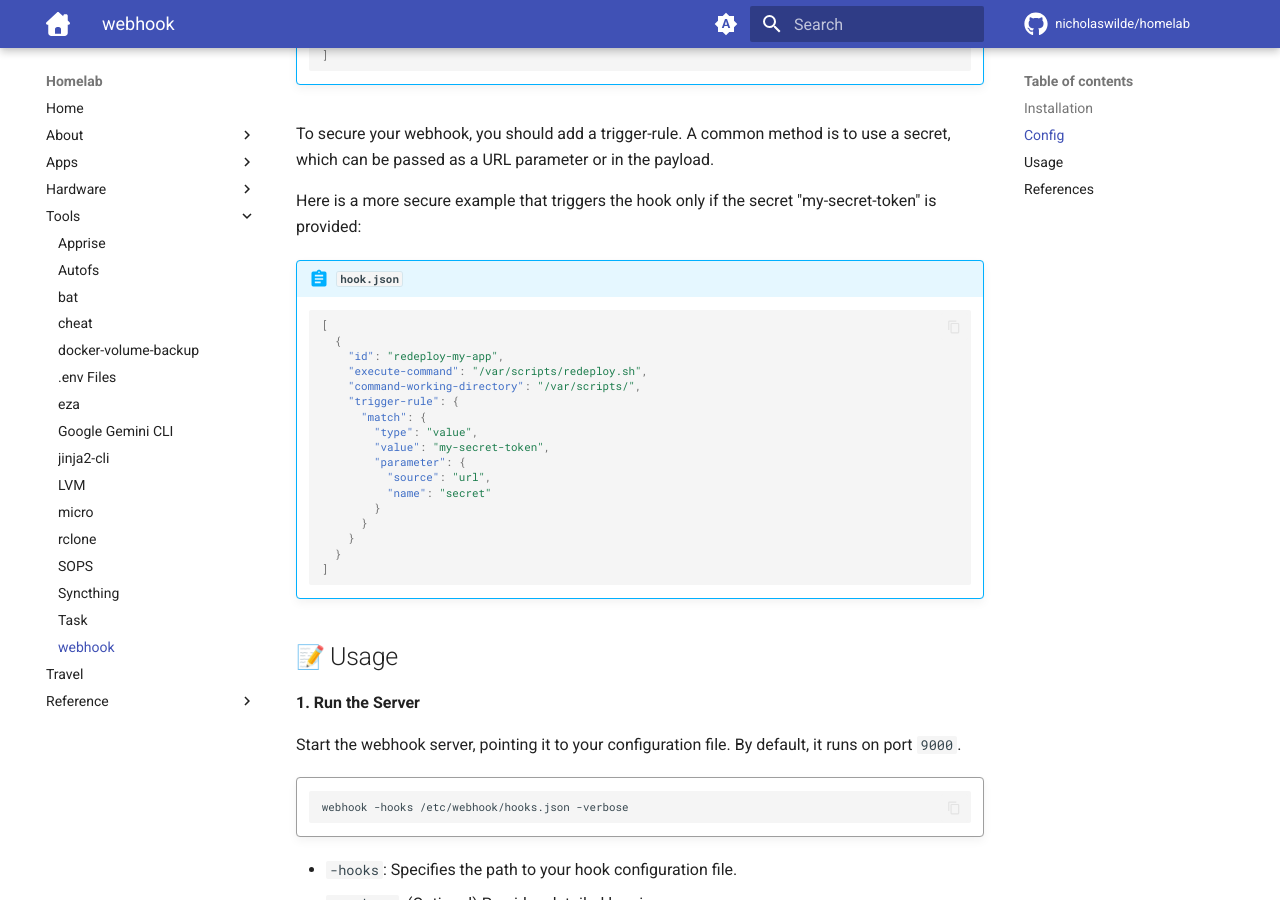
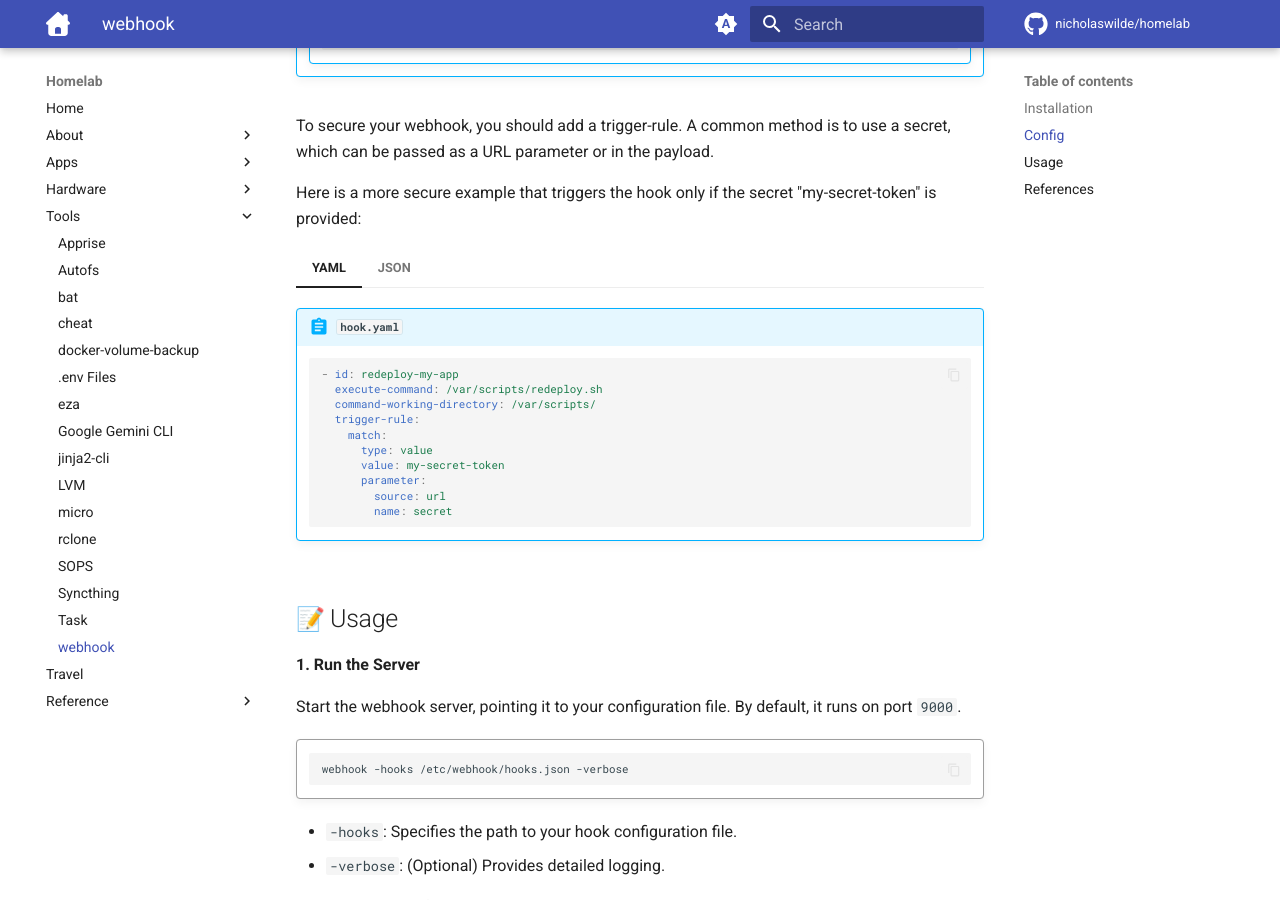
Before and after one commit to nicholaswilde/homelab, an MkDocs documentation site: the page built from docs/tools/webhook.md, in a window 1280 px wide and 900 px high, scrolled down 936 px. Built offline with MkDocs 1.6.1 and Material for MkDocs 9.7.7, drawn with Linux system fonts in a browser that asks for light colours; emoji names are drawn with the system emoji font; comment, search, counter and statistics services are not loaded; some of the changed lines change nothing that is shown.

Commit message:
Update webhook.md

````diff
--- a/docs/tools/webhook.md
+++ b/docs/tools/webhook.md
@@ -51,6 +51,41 @@ A minimal hooks.json file looks like this:
           command-working-directory: /var/scripts/
         ```
 
+        !!! abstract "`hook.json`"
+
+            ```json
+            [
+              {
+                "id": "redeploy-my-app",
+                "execute-command": "/var/scripts/redeploy.sh",
+                "command-working-directory": "/var/scripts/"
+              }
+            ]
+            ```
+
+To secure your webhook, you should add a trigger-rule. A common method is to use a secret, which can be passed as a URL parameter or in the payload.
+
+Here is a more secure example that triggers the hook only if the secret "my-secret-token" is provided:
+
+=== "YAML"
+
+    !!! abstract "`hook.yaml`"
+
+        ```yaml
+        - id: redeploy-my-app
+          execute-command: /var/scripts/redeploy.sh
+          command-working-directory: /var/scripts/
+          trigger-rule:
+            match:
+              type: value
+              value: my-secret-token
+              parameter:
+                source: url
+                name: secret
+        ```
+
+=== "JSON"
+
     !!! abstract "`hook.json`"
 
         ```json
@@ -58,36 +93,20 @@ A minimal hooks.json file looks like this:
           {
             "id": "redeploy-my-app",
             "execute-command": "/var/scripts/redeploy.sh",
-            "command-working-directory": "/var/scripts/"
+            "command-working-directory": "/var/scripts/",
+            "trigger-rule": {
+              "match": {
+                "type": "value",
+                "value": "my-secret-token",
+                "parameter": {
+                  "source": "url",
+                  "name": "secret"
+                }
+              }
+            }
           }
         ]
         ```
-
-To secure your webhook, you should add a trigger-rule. A common method is to use a secret, which can be passed as a URL parameter or in the payload.
-
-Here is a more secure example that triggers the hook only if the secret "my-secret-token" is provided:
-
-!!! abstract "`hook.json`"
-
-    ```json
-    [
-      {
-        "id": "redeploy-my-app",
-        "execute-command": "/var/scripts/redeploy.sh",
-        "command-working-directory": "/var/scripts/",
-        "trigger-rule": {
-          "match": {
-            "type": "value",
-            "value": "my-secret-token",
-            "parameter": {
-              "source": "url",
-              "name": "secret"
-            }
-          }
-        }
-      }
-    ]
-    ```
 
 ## :pencil: Usage
 
````
